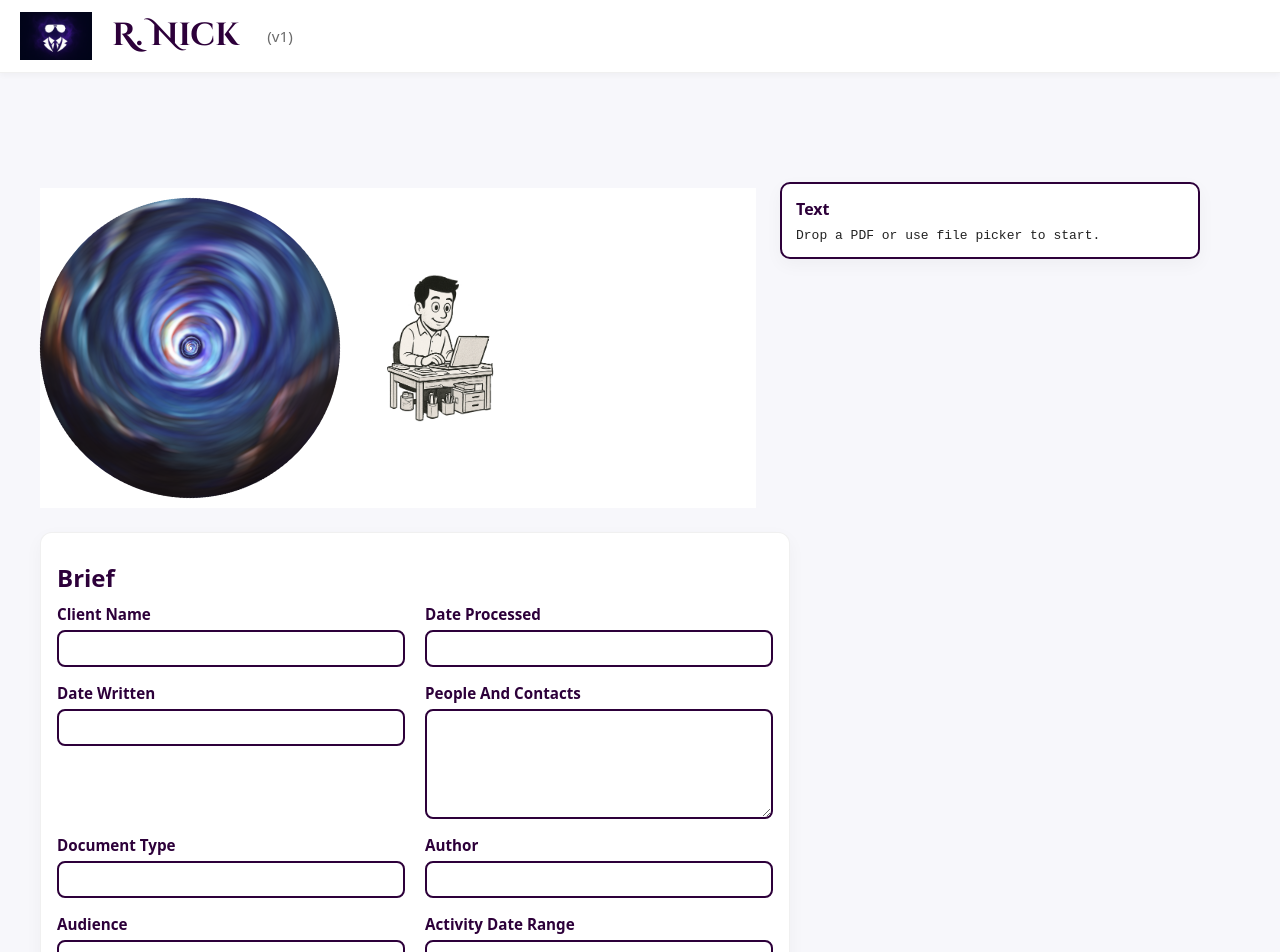
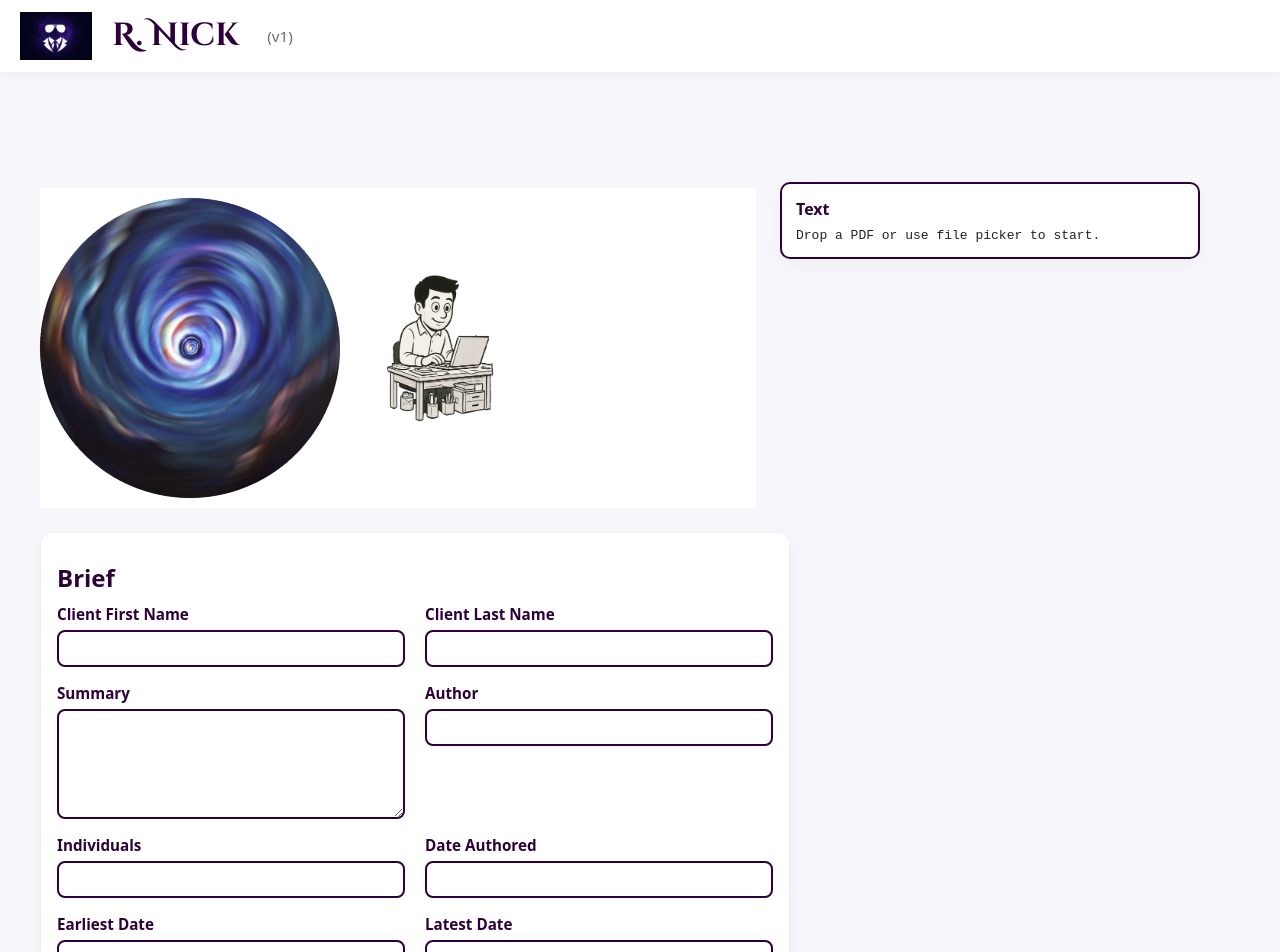
Before and after one commit to nbgrout/r-nick-front, a React app: page / in a window 1280 px wide. Shown: the top 952 px of the page. Built offline with nearby package versions, Linux system fonts and the light colour scheme; no server answers; the HTML template or start-up script is replaced by a standard one.

Commit message:
Trigger rebuild

```diff
--- a/src/components/MetadataEditor.jsx
+++ b/src/components/MetadataEditor.jsx
@@ -1,24 +1,4 @@
-// MetadataEditor.jsx
-import React, { useState, useEffect, useMemo } from "react";
-
-const FIELD_ORDER = [
-  "client_name",
-  "date_processed",
-  "date_written",
-  "people_and_contacts",
-  "document_type",
-  "author",
-  "audience",
-  "activity_date_range",
-  "one_sentence_description",
-  "critical_facts",
-];
-
-const TEXTAREA_FIELDS = new Set([
-  "people_and_contacts",
-  "one_sentence_description",
-  "critical_facts",
-]);
+import React, { useState, useEffect } from "react";
 
 export default function MetadataEditor({ metaPath, backendUrl }) {
   const [metadata, setMetadata] = useState({});
@@ -26,101 +6,50 @@ export default function MetadataEditor({ metaPath, backendUrl }) {
   const [saving, setSaving] = useState(false);
   const [error, setError] = useState("");
 
-  // -----------------------------
-  // Load metadata
-  // -----------------------------
   useEffect(() => {
     if (!metaPath) {
       setMetadata({});
       setLoading(false);
-      setError("");
       return;
     }
-
-    let cancelled = false;
     setLoading(true);
     setError("");
-
     fetch(metaPath)
       .then((r) => {
         if (!r.ok) throw new Error("Failed to fetch metadata");
         return r.json();
       })
       .then((data) => {
-        if (!cancelled) {
-          setMetadata(data || {});
-          setLoading(false);
-        }
+        setMetadata(data || {});
+        setLoading(false);
       })
       .catch((e) => {
-        if (!cancelled) {
-          setError("Failed to load metadata: " + e.message);
-          setLoading(false);
-        }
+        setError("Failed to load metadata: " + e.message);
+        setLoading(false);
       });
-
-    return () => {
-      cancelled = true;
-    };
   }, [metaPath]);
 
-  // -----------------------------
-  // Derived entries (stable)
-  // -----------------------------
-  const entries = useMemo(() => {
-    const source =
-      metadata && Object.keys(metadata).length > 0
-        ? metadata
-        : Object.fromEntries(FIELD_ORDER.map((k) => [k, ""]));
-
-    return FIELD_ORDER.map((field) => [
-      field,
-      source[field] ?? "",
-    ]);
-  }, [metadata]);
-
-  // -----------------------------
-  // Handlers
-  // -----------------------------
-  const handleChange = (field, value) => {
-    setMetadata((prev) => ({
-      ...(prev || {}),
-      [field]: value,
-    }));
+  const handleChange = (key, value) => {
+    setMetadata((prev) => ({ ...prev, [key]: value }));
   };
 
   const deriveFilename = () => {
-    if (!metaPath) return "";
-    const parts = metaPath.split("/");
-    const file = parts[parts.length - 1] || "";
-    return file.replace("_meta.json", "");
+    const parts = metaPath?.split("/") || [];
+    const f = parts[parts.length - 1] || "";
+    return f.replace("_meta.json", "");
   };
 
   const handleSave = async () => {
-    if (!backendUrl) {
-      setError("Backend URL not configured");
-      return;
-    }
-
     setSaving(true);
     setError("");
-
     try {
-      const payload = {
-        filename: deriveFilename(),
-        ...metadata,
-      };
-
+      const payload = { filename: deriveFilename(), ...metadata };
       const res = await fetch(`${backendUrl}/save_meta`, {
         method: "POST",
         headers: { "Content-Type": "application/json" },
         body: JSON.stringify(payload),
       });
-
-      if (!res.ok) {
-        throw new Error(await res.text());
-      }
-
+      if (!res.ok) throw new Error(await res.text());
       alert("Metadata saved!");
     } catch (e) {
       setError("Save failed: " + e.message);
@@ -129,9 +58,28 @@ export default function MetadataEditor({ metaPath, backendUrl }) {
     }
   };
 
-  // -----------------------------
-  // Render
-  // -----------------------------
+  const placeholderFields = [
+    "client_first_name",
+    "client_last_name",
+    "summary",
+    "author",
+    "individuals",
+    "date_authored",
+    "earliest_date",
+    "latest_date",
+    "num_visits",
+    "diagnoses",
+    "doc_type",
+    "audience",
+    "total_medical_cost",
+    "date_record_created",
+  ];
+
+  const entries =
+    Object.keys(metadata).length > 0
+      ? Object.entries(metadata)
+      : placeholderFields.map((k) => [k, ""]);
+
   return (
     <div style={{ marginTop: 12 }}>
       <div
@@ -142,48 +90,32 @@ export default function MetadataEditor({ metaPath, backendUrl }) {
           marginBottom: 10,
         }}
       >
-        <h2 style={{ color: "var(--brand-purple)", margin: 0 }}>
-          Brief
-        </h2>
+        <h2 style={{ color: "var(--brand-purple)", margin: 0 }}>Brief</h2>
         <div style={{ fontSize: 13, color: "#666" }}>
-          {saving ? "Saving…" : ""}
+          {saving ? "Saving..." : ""}
         </div>
       </div>
 
-      {error && (
-        <div style={{ color: "crimson", marginBottom: 8 }}>
-          {error}
-        </div>
-      )}
-
-      {loading && (
-        <div style={{ color: "#666", marginBottom: 8 }}>
-          Loading metadata…
-        </div>
-      )}
+      {error && <div style={{ color: "crimson", marginBottom: 8 }}>{error}</div>}
+      {loading && <div style={{ color: "#666", marginBottom: 8 }}>Loading metadata…</div>}
 
       <div className="metadata-grid">
-        {entries.map(([field, value]) => {
-          const isTextarea = TEXTAREA_FIELDS.has(field);
-
+        {entries.map(([k, v]) => {
+          const key = k;
+          const isSummary = key.toLowerCase() === "summary";
           return (
-            <div className="field" key={field}>
-              <label>{field.replaceAll("_", " ")}</label>
-
-              {isTextarea ? (
+            <div className="field" key={key}>
+              <label>{key.replaceAll("_", " ")}</label>
+              {isSummary ? (
                 <textarea
-                  value={value}
-                  onChange={(e) =>
-                    handleChange(field, e.target.value)
-                  }
+                  value={v || ""}
+                  onChange={(e) => handleChange(key, e.target.value)}
                 />
               ) : (
                 <input
                   type="text"
-                  value={value}
-                  onChange={(e) =>
-                    handleChange(field, e.target.value)
-                  }
+                  value={v || ""}
+                  onChange={(e) => handleChange(key, e.target.value)}
                 />
               )}
             </div>
@@ -191,18 +123,10 @@ export default function MetadataEditor({ metaPath, backendUrl }) {
         })}
       </div>
 
-      <div
-        style={{
-          display: "flex",
-          justifyContent: "flex-end",
-          marginTop: 12,
-        }}
-      >
+      <div style={{ display: "flex", justifyContent: "flex-end", marginTop: 12 }}>
         <button
           onClick={handleSave}
-          disabled={
-            saving || Object.keys(metadata || {}).length === 0
-          }
+          disabled={saving || Object.keys(metadata).length === 0}
           style={{
             background: "var(--brand-purple)",
             color: "#fff",
@@ -211,7 +135,7 @@ export default function MetadataEditor({ metaPath, backendUrl }) {
             border: "none",
           }}
         >
-          {saving ? "Saving…" : "Save Changes"}
+          {saving ? "Saving..." : "Save Changes"}
         </button>
       </div>
     </div>
```
